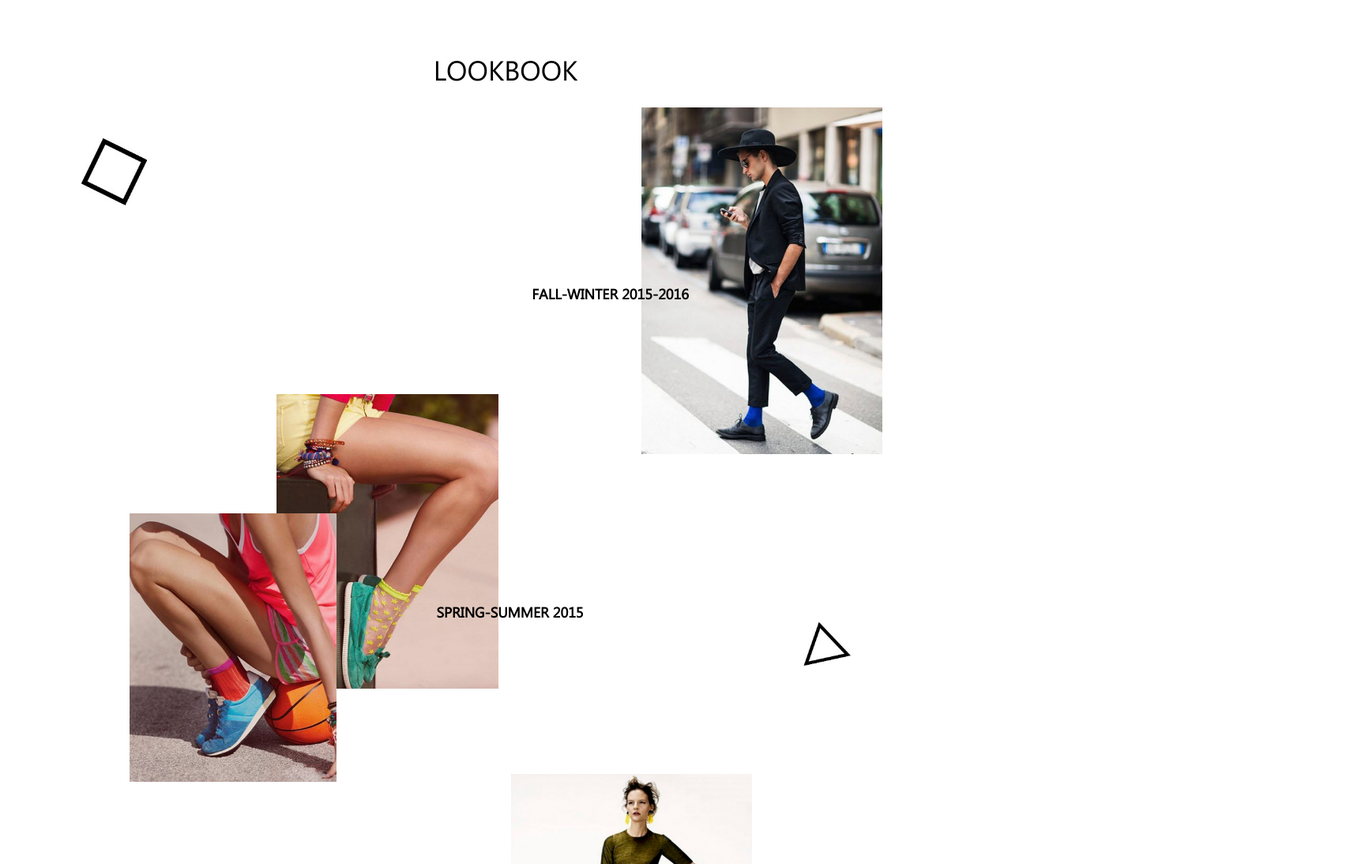
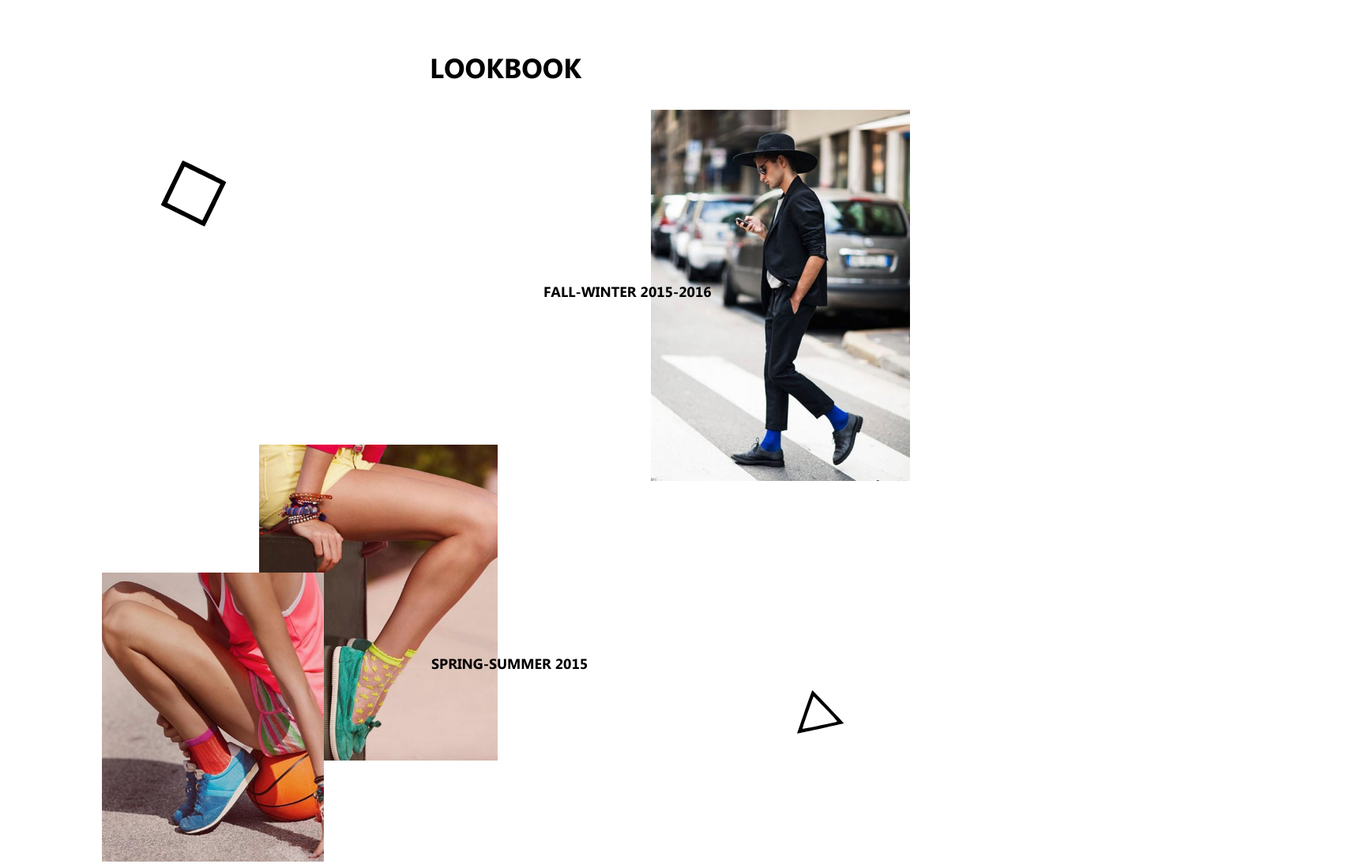
Before and after one commit to tatikh/Project-NoSki, a website: page markup/indexUA-Tanya.html in a window 1280 px wide. Shown: the part 660-1754 px from the top of the page at 79% size, 1709 px wide, since content can reach past the window. Drawn offline with nearby package versions, Linux system fonts and the light colour scheme; files that its build step writes are made by us from their sources.

Commit message:
changes in block 'main' for homepage

```diff
--- a/markup/assets/scss/components/_fonts.scss
+++ b/markup/assets/scss/components/_fonts.scss
@@ -9,7 +9,7 @@
 }
 
 @font-face {
-    font-family: 'PhagsPa Bold';
+    font-family: 'PhagsPa';
     src: local('../fonts/PhagsPa Bold/PhagsPa Bold'),
          local('../fonts/PhagsPa Bold/PhagsPa Bold'),
          url('../fonts/PhagsPa Bold/PhagsPa Bold.woff') format('woff'),
--- a/markup/assets/scss/components/_main-img.scss
+++ b/markup/assets/scss/components/_main-img.scss
@@ -1,62 +1,176 @@
 @import 'mixins/main-block-img';
 @import 'mixins/name-collection';
 
-.main{
-	max-width: 1920px;
-	// background-image: url(../../images/content/main-bg1.jpg), url(../../images/content/main-bg2.jpg), url(../../images/content/main-bg3.jpg);
-	// background-position: 8.57% 7.63%, 83.4% 50.9%, 33.7% 79.24%; // 131px  193px, 1305px 1175px, 408px 1822px
-	// background-repeat: no-repeat, no-repeat, no-repeat;
-	// background-size: 6.5% auto, 4.7% auto, 3.3% auto;
+.main
+{
+	min-width: 320px;
+	&-content {
+		min-width: 290px;
+		padding: 0 4.68%; //15px
+		background-image: none;
+	}
+	&-img {
+		margin-bottom: 40px;
+		overflow: hidden;
 	}
 
-.main-img{
+	&-img-central {
+		height: 414px;
+		width: auto;
+		max-width: none;
+		position: relative;
+		left: -63%;
+	}
+	@media (min-width: 460px)  {
+		&-img-central {
+			left: -59%;
+		}
+	}
+	@media (min-width: 550px)  {
+		&-img-central {
+			left: -31%;
+		}
+	}
+	@media (min-width: 750px)  {
+		&-img-central {
+			left: -17%;
+		}
+	}
+
+	@media (min-width: 870px)  {
+		max-width: 1920px;
+		&-content {
+			padding: 0 10.1%; //195px
+			max-width: 1528px;
+			background-image: url(../../assets/images/content/main-bg1.svg), url(../../assets/images/content/main-bg2.svg), url(../../assets/images/content/main-bg3.svg);
+			background-position: 17% 8.8%, 82.7% 51.9%, 33% 80.1%; // 131px  193px, 1305px 1175px, 408px 1822px
+			background-repeat: no-repeat, no-repeat, no-repeat;
+			background-size: 6.6% auto, 4.7% auto, 3.3% auto;
+		}
+		&-img{
 			width: 100%;
 			height: auto;
-	padding-bottom: 16.36%; //250px
+			margin-bottom: 16.36%; //250px
+			overflow: inherit;
 		}
-
-.main-block{
-	max-width: 1528px;
-	padding: 0 12.83%; //196px
+		&-img-central {
+			max-width: 100%;
+			height: auto;
+			left: 0;
+			position: static;
+		}
+		&-block{
 			padding-bottom: 11.71%; //179px
-	background-image: url(../../images/content/main-bg1.jpg), url(../../images/content/main-bg2.jpg), url(../../images/content/main-bg3.jpg);
-	background-position: 8.57% 7.63%, 83.4% 50.9%, 33.7% 79.24%; // 131px  193px, 1305px 1175px, 408px 1822px
-	background-repeat: no-repeat, no-repeat, no-repeat;
-	background-size: 6.5% auto, 4.7% auto, 3.3% auto;
-		h1{
+				.h1{
 					margin-top: 0;
-			margin-bottom: 3%; //46px
+					margin-bottom: 3%; //~28-46px
+					color: #010101;
+					width: auto;
+					@media (min-width: 870px)  {
+						font-size: $font-size-h1;
+					}
+				}
+		}
 	}
 }
 
 .block-img {
 	&-top{
-		@include main-block-img  (32.1%, 68.06%);
+		@include main-block-img  ($width: 61%, $left: 6.9%);
+		margin-bottom: 3.5%;
+		@media (min-width: 870px)  {
+			@include main-block-img  ($width: 32.1%, $left: 68.06%);
+		}
 	}
 	&-middle-bottom{
-		@include main-block-img  (29.52%, 19.5%, -8%);
+		@include main-block-img  ($width: 56.9%, $left: 35.9%, $margin-top: 0%);
+		@media (min-width: 870px)  {
+			@include main-block-img  ($width: 29.52%, $left: 19.5%, $margin-top: -8%);
+		}
 	}
 	&-middle-top{
-		@include main-block-img  (27.49%, 0, -23.3%);
+		@include main-block-img  ($width: 50.3%, $left: 0, $margin-top: -50%);
+		margin-bottom: 3.5%;
+		@media (min-width: 870px)  {
+			@include main-block-img  ($width: 27.49%, $left: 0, $margin-top: -23.3%);
+		}
 	}
 	&-bottom{
-		@include main-block-img  (32.1%, 50.7%, -1%);
+		@include main-block-img  ($width: 73.1%, $left: 26.9%, $margin-top: 0%);
+		@media (min-width: 870px)  {
+			@include main-block-img  ($width: 32.1%, $left: 50.7%, $margin-top: -1%);
+		}
 	}
 }
 
 .collection{
+	&-middle {
+		margin-bottom: 40px;
+	}
 	position: relative;
 }
 
 .name-collection{
 	@include name-collection;
+	line-height: 30px;
 		&-top{
-			@include name-collection-variant (46.1%,53.5%);
+			@include name-collection-variant (58.1%,53.5%);
+		}
+		&-middle{
+			width: 124px;
+			text-align: left;
+			line-height: 1.1;
+			margin-top: 8px;
+			@include name-collection-variant (83.6%,55.8%);
+		}
+		&-bottom{
+			@include name-collection-variant (78.6%,0);
+		}
+	@media (min-width: 460px)  {
+		@include name-collection;
+			&-top{
+				@include name-collection-variant (60.9%,54.7%);
+			}
+			&-middle{
+				@include name-collection-variant (83.6%,55.8%);
+			}
+			&-bottom{
+				@include name-collection-variant (78.56%,11%);
+			}
+	}
+	@media (min-width: 748px)  {
+		font-size: $font-size-h4;
+	}
+	@media (min-width: 870px)  {
+		width: 100%;
+		font-size: $font-size-h4;
+		@include name-collection;
+			&-top{
+				@include name-collection-variant (60.9%,54.7%);
 			}
 			&-middle{
 				@include name-collection-variant (49.3%,40.8%);
 			}
 			&-bottom{
-			@include name-collection-variant (78.5%,43.5%);
+				@include name-collection-variant (84.56%,43.5%);
 			}
 	}
+	@media (min-width: 992px)  {
+		@include name-collection;
+			&-top{
+				@include name-collection-variant (40.9%,49.7%);
+			}
+			&-middle{
+				@include name-collection-variant (49.3%,40.8%);
+			}
+			&-bottom{
+				@include name-collection-variant (74.56%,43.5%);
+			}
+	}
+	@media (min-width: 1208px)  {
+		@include name-collection;
+			&-top{
+				@include name-collection-variant (40.9%,54.7%);
+			}
+	}
+}
--- a/markup/assets/scss/components/_type.scss
+++ b/markup/assets/scss/components/_type.scss
@@ -46,8 +46,8 @@ h1, h2, h3, h4, h5, h6,
   color: $headings-color;
 }
 
-h1, .h1 { font-size: $font-size-h1}
-h4, .h4 { font-size: $font-size-h4}
+h1, .h1 { font-size: $font-size-h1-sm}
+h4, .h4 { font-size: $font-size-h4-sm}
 
 
 // alignments
--- a/markup/assets/scss/components/_variables.scss
+++ b/markup/assets/scss/components/_variables.scss
@@ -37,7 +37,9 @@ $font-size-md:         	ceil(($font-size-base * 0.9643)) !default; // ~13.5px
 $font-size-sm:         	ceil(($font-size-base * 0.7143)) !default; // ~10px
 
 $font-size-h1:            floor(($font-size-base * 2.571)) !default; // ~36px
+$font-size-h1-sm:            floor(($font-size-base * 1.286)) !default; // ~18px
 $font-size-h4:            ceil(($font-size-base * 1.2857)) !default; // ~18px
+$font-size-h4-sm: 			$font-size-base;
 // $font-size-h2:            floor(($font-size-base * 2.143)) !default; // ~30px
 // $font-size-h3:            ceil(($font-size-base * 1.715)) !default; // ~24px
 // $font-size-h5:            $font-size-base !default;
@@ -49,7 +51,7 @@ $line-height-computed:    floor(($font-size-base * $line-height-base)) !default;
 
 //** By default, this inherits from the `<body>`.
 $headings-font-family:    inherit !default;
-$headings-font-weight:    500 !default;
+$headings-font-weight:    700 !default;
 $headings-line-height:    1.1 !default;
 $headings-color:          inherit !default;
 
--- a/markup/assets/scss/components/mixins/_main-block-img.scss
+++ b/markup/assets/scss/components/mixins/_main-block-img.scss
@@ -1,6 +1,6 @@
-@mixin main-block-img($width, $left: 0, $margin-top: 0) {
+@mixin main-block-img($width, $left: 0, $margin-top: 0, $position: relative) {
 	width: $width;
 	left: $left;
 	margin-top: $margin-top;
-	position:relative;
+	position: $position;
 }
--- a/markup/indexUA-Tanya.html
+++ b/markup/indexUA-Tanya.html
@@ -3,19 +3,19 @@
 <html lang="en">
 <head>
 	<meta charset="UTF-8">
+	<meta name="viewport" content="width=device-width">
 	<title>UA-TanyaProject_NOSKI</title>
 	<link rel="stylesheet" type="text/css" href="assets/css/all.css">
-	<link rel="stylesheet" type="text/css" href="assets/css/components/main-img.css">
 </head>
 <body>
-
-	<main class="main center-block">
+	<main class='main center-block'>
 		<div class="main-img center-block">
-			<img class="img-responsive" src="assets/images/content/main-img-homepage.jpg">
+			<img class="main-img-central" src="assets/images/content/main-img-homepage.jpg">
 		</div>
+		<div class="main-content center-block">
 			<div class="main-block center-block">
 				<div class="text-center">
-				<h1>LOOKBOOK</h1>
+					<h1 class="h1">LOOKBOOK</h1>
 				</div>
 				<div class="collection">
 					<div class="block-img block-img-top">
@@ -23,9 +23,9 @@
 						<img class="img-responsive" src="assets/images/content/main-img1.jpg">
 						</a>
 					</div>
-				<h4 class="name-collection name-collection-top">FALL-WINTER 2015-2016</h4>
+					<h4 class="h4 name-collection name-collection-top">FALL-WINTER 2015-2016</h4>
 				</div>
-			<div class="collection">
+				<div class="collection collection-middle">
 					<a href="#">
 					<div class="block-img block-img-middle-bottom">
 						<img class="img-responsive" src="assets/images/content/main-img2.jpg">
@@ -33,8 +33,7 @@
 					<div class="block-img block-img-middle-top">
 						<img class="photo" src="assets/images/content/main-img3.jpg">
 					</div>
-				<h4 class="name-collection name-collection-middle">SPRING-SUMMER 2015</h4>
-
+					<h4 class="h4 name-collection name-collection-middle">SPRING-SUMMER 2015</h4>
 					</a>
 				</div>
 				<div class="collection">
@@ -43,11 +42,9 @@
 						<img class="img-responsive" src="assets/images/content/main-img4.jpg">
 						</a>
 					</div>
-				<h4 class="name-collection name-collection-bottom">WINTER 2014-2015</h4>
+					<h4 class="h4 name-collection name-collection-bottom">WINTER 2014-2015</h4>
 				</div>
 			</div>
-	<a href="#" class="button button-cart link-notunderline">add to cart</a>
 	</main>
-
 </body>
 </html>
```
Also changed, not shown: markup/assets/images/content/main-bg1.jpg (deleted), markup/assets/images/content/main-bg1.svg (added), markup/assets/images/content/main-bg2.jpg (deleted), markup/assets/images/content/main-bg2.svg (added), markup/assets/images/content/main-bg3.jpg (deleted), markup/assets/images/content/main-bg3.svg (added), markup/assets/images/content/main-img1.png (deleted), 1 other file. Lines whose indentation alone changed are shown as unchanged.
